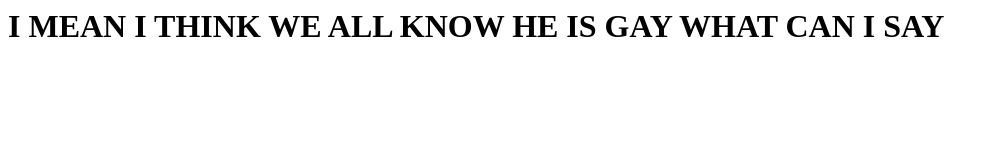
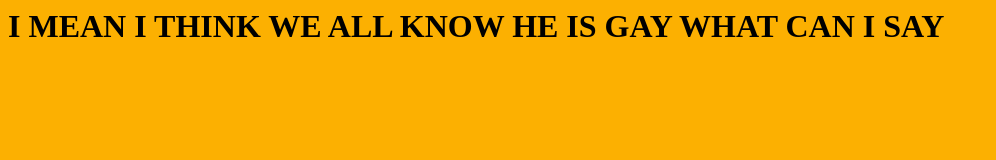
Before and after one commit to Vigoa01/raikel, a plain HTML site: page index.html in a window 1280 px wide. Shown: the whole page, without its empty margins (0-996 px from the left). Drawn offline with Linux system fonts and the light colour scheme.

Commit message:
Update mystyle.css

```diff
--- a/mystyle.css
+++ b/mystyle.css
@@ -1 +1 @@
-body {background-color: FADO2C;}
+body {background-color: Fcb001;}
```
